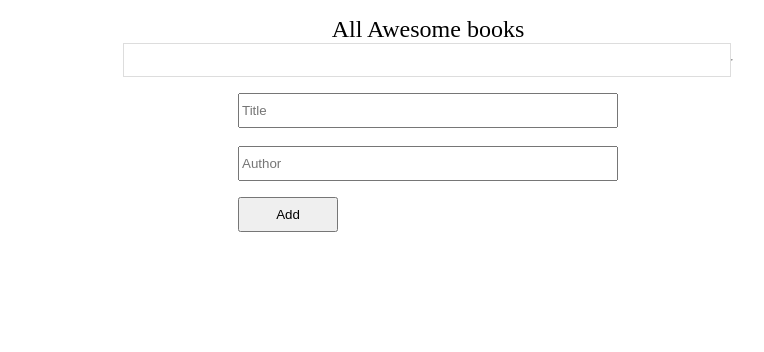
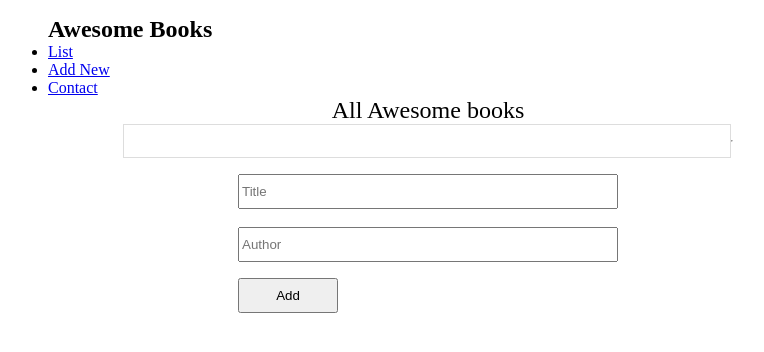
Before and after one commit to barakadanny/Awesome-books, a website: page index.html in a window 1280 px wide. Shown: the whole page, without its empty margins (212-976 px from the left). Drawn offline with Linux system fonts and the light colour scheme.

Commit message:
Create Nav Bar

```diff
--- a/index.html
+++ b/index.html
@@ -10,6 +10,14 @@
 <body>
     <div class="main">
         <div class="content">
+            <nav>
+                <h1 class="logo">Awesome Books</h1>
+                <ul class="menu">
+                    <li><a href="#">List</a></li>
+                    <li><a href="#">Add New</a></li>
+                    <li><a href="#">Contact</a></li>
+                </ul>
+            </nav>
             <div class='content-description'>
                 <h1 class="main-title">All Awesome books</h1>
                 <div class="books">
```
